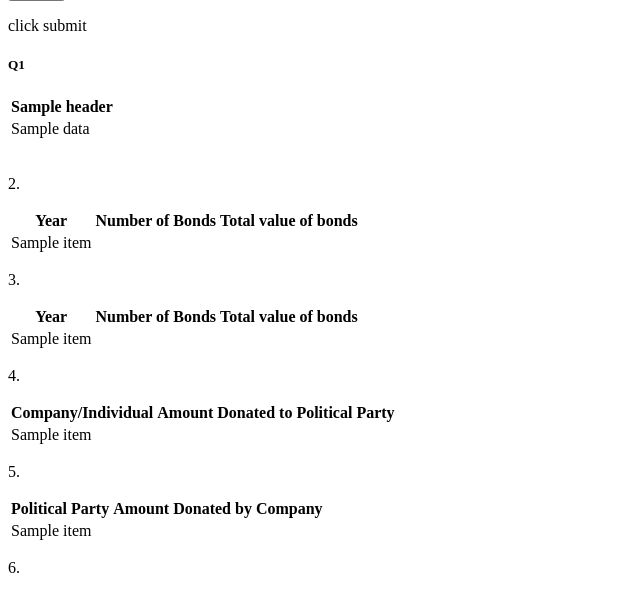
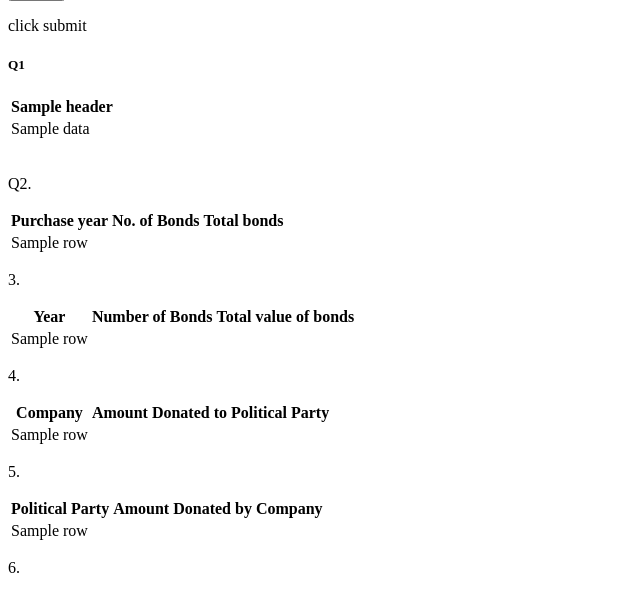
Before and after one commit to IshikaPatel01/Assignment4-ES113, a Flask app: template templates/index.html in a window 1280 px wide. Shown: the part 223-816 px from the top of the page, without its empty margins (0-640 px from the left). Run offline with Flask 3, Linux system fonts and the light colour scheme; the template is opened without the code that fills it: most values are stand-ins (such as "Sample title", 1, 10 or a date in 2020); some libraries are stand-ins or nearby versions.

Commit message:
Add files via upload

```diff
--- a/app.py
+++ b/app.py
@@ -2,11 +2,6 @@
 from  flask import Flask, render_template, send_from_directory, request
 from flask_mysqldb import MySQL
 import numpy as np
-# import os
-
-
-# if not os.path.exists("Server.py"):
-    # raise RuntimeError("Incorrect Working Directory: set directory to Server")
 
 
 app = Flask(__name__)
@@ -25,7 +20,7 @@ def Home():
     bond_number=request.args.get("bond-number")
     bond_no_data=None
     def tuple2list(tup):
-        return list(map(lambda x: list(x), tup))
+        return [list(inner_tuple) for inner_tuple in tup]
     cur=mysql.connection.cursor()
     cur.execute("""use ES113;""")
 
@@ -47,8 +42,7 @@ def Home():
 
     company=request.args.get("name_of_purchaser")
     companydata=None
-    def tuple2list(tup):
-        return list(map(lambda x: list(x), tup))
+
 
     if company:
         cur.execute("""select extract(year from purchase), count(bond),sum(denom) from pd where name_of_purchaser = '{name}' group by extract(year from purchase) ;""".format(name=company.upper()))
@@ -70,9 +64,10 @@ def Home():
     politicaldonationsdata=None
 
     if politicaldonations:
-        cur.execute("""select P.name_of_purchaser, sum(P.denom) from pd as P, (select bondno from pp where partu = '{name}') as E where P.bond = E.bondno group by P.name_of_purchaser;""".format(name=politicaldonations.upper()))
+        cur.execute("""select i.name_of_purchaser, sum(i.denom) from pd as i, (select bondno from pp where partu = '{name}') as j where i.bond = j.bondno group by i.name_of_purchaser;""".format(name=politicaldonations.upper()))
         politicaldonationsdata=tuple2list(cur.fetchall())
     # return render_template("index.html",bond_data=bond_no_data, companydata=companydata, politicalpartydata=politicalpartydata,politicaldonationsdata=politicaldonationsdata)
+
  #question 5
 
     companydonations=request.args.get("companydonationsname")
--- a/templates/index.html
+++ b/templates/index.html
@@ -52,17 +52,17 @@
 
 
 {%if companydata%}
-<p>2.</p>
+<p>Q2.</p>
 <table>
     <tr>
-        <th>Year</th>
-        <th>Number of Bonds</th>
-        <th>Total value of bonds</th>
+        <th>Purchase year</th>
+        <th>No. of Bonds</th>
+        <th>Total bonds</th>
     </tr>
     {%for row in companydata%}
     <tr>
-        {%for item in row%}
-        <td>{{item}}</td>
+        {%for i in row%}
+        <td>{{i}}</td>
         {%endfor%}
     </tr>
     {%endfor%}
@@ -79,8 +79,8 @@
     </tr>
     {%for row in politicalpartydata%}
     <tr>
-        {%for item in row%}
-        <td>{{item}}</td>
+        {%for i in row%}
+        <td>{{i}}</td>
         {%endfor%}
     </tr>
     {%endfor%}
@@ -92,13 +92,13 @@
 <p>4.</p>
 <table>
     <tr>
-        <th>Company/Individual</th>
+        <th>Company</th>
         <th>Amount Donated to Political Party</th>
     </tr>
     {%for row in politicaldonationsdata%}
     <tr>
-        {%for item in row%}
-        <td>{{item}}</td>
+        {%for i in row%}
+        <td>{{i}}</td>
         {%endfor%}
     </tr>
     {%endfor%}
@@ -115,8 +115,8 @@
         </tr>
         {%for row in companydonationsdata%}
         <tr>
-            {%for item in row%}
-            <td>{{item}}</td>
+            {%for i in row%}
+            <td>{{i}}</td>
             {%endfor%}
         </tr>
         {%endfor%}
@@ -126,6 +126,9 @@
     <p>6.</p>
     <div >
         <canvas id="total_donations_data_chart"></canvas>
+        <div class="chartBox"><canvas id="companydatachart" ></canvas></div>
+        <div class="chartBox"><canvas id="companydatachart2" ></canvas></div>
+
     </div>
 
     <script>
@@ -133,6 +136,8 @@
         return parseInt(string,10);
         }
         const donations_data={{total_donations_data|safe}};
+        const companytable={{companydata | safe}};
+
         new Chart("total_donations_data_chart", {
                 type: "pie",
                 data:
@@ -140,11 +145,42 @@
                     labels: donations_data.map(x => x[0]),
                     datasets:
                     [{
-                        borderColor: "#FFFFFF",
+
                         data: donations_data.map(x => x[1]),
                     }],
                 }
             });
+
+            new Chart("companydatachart", {
+				type: "bar",
+				data:
+				{
+					labels: companytable.map(x => x[0]),
+					datasets:
+					[{
+                        label: "Number of bonds vs Year",
+
+
+						data: companytable.map(x => x[1])
+					}],
+				}
+			}
+        );
+
+        new Chart("companydatachart2", {
+				type: "bar",
+				data:
+				{
+					labels: companytable.map(x => x[0]),
+					datasets:
+					[{
+                        label: "Value of bonds vs Year",
+
+
+						data: companytable.map(x => x[2])
+					}],
+				}
+			});
 
 
 
```
